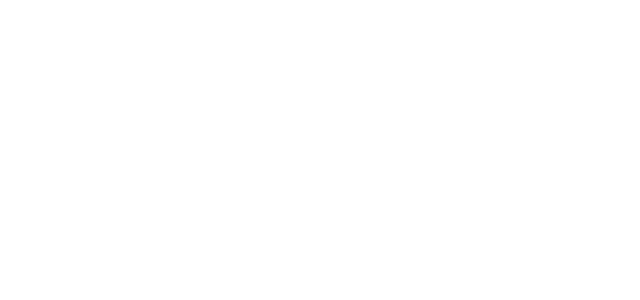
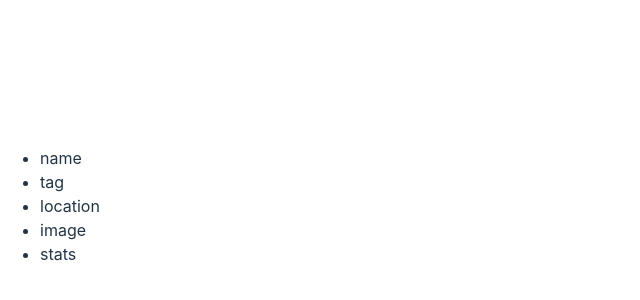
Before and after one commit to dariadrozd2023/goit-react-hw-01, a React (Vite) app: page / in a window 1280 px wide. Shown: the part 194-494 px from the top of the page, without its empty margins (0-640 px from the left). Built offline with nearby package versions, Linux system fonts and the light colour scheme.

Commit message:
Update Profile.jsx

```diff
--- a/src/components/Profile/Profile.jsx
+++ b/src/components/Profile/Profile.jsx
@@ -1,7 +1,13 @@
 export const Profile = () => {
-    return (
-      <div>
-
-      </div>
-    );
-  };
+  return (
+    <div>
+      <ul>
+        <li className="name">name</li>
+        <li className="tag">tag</li>
+        <li className="location">location</li>
+        <li className="image">image</li>
+        <li className="stats">stats</li>
+      </ul>
+    </div>
+  );
+};
```
